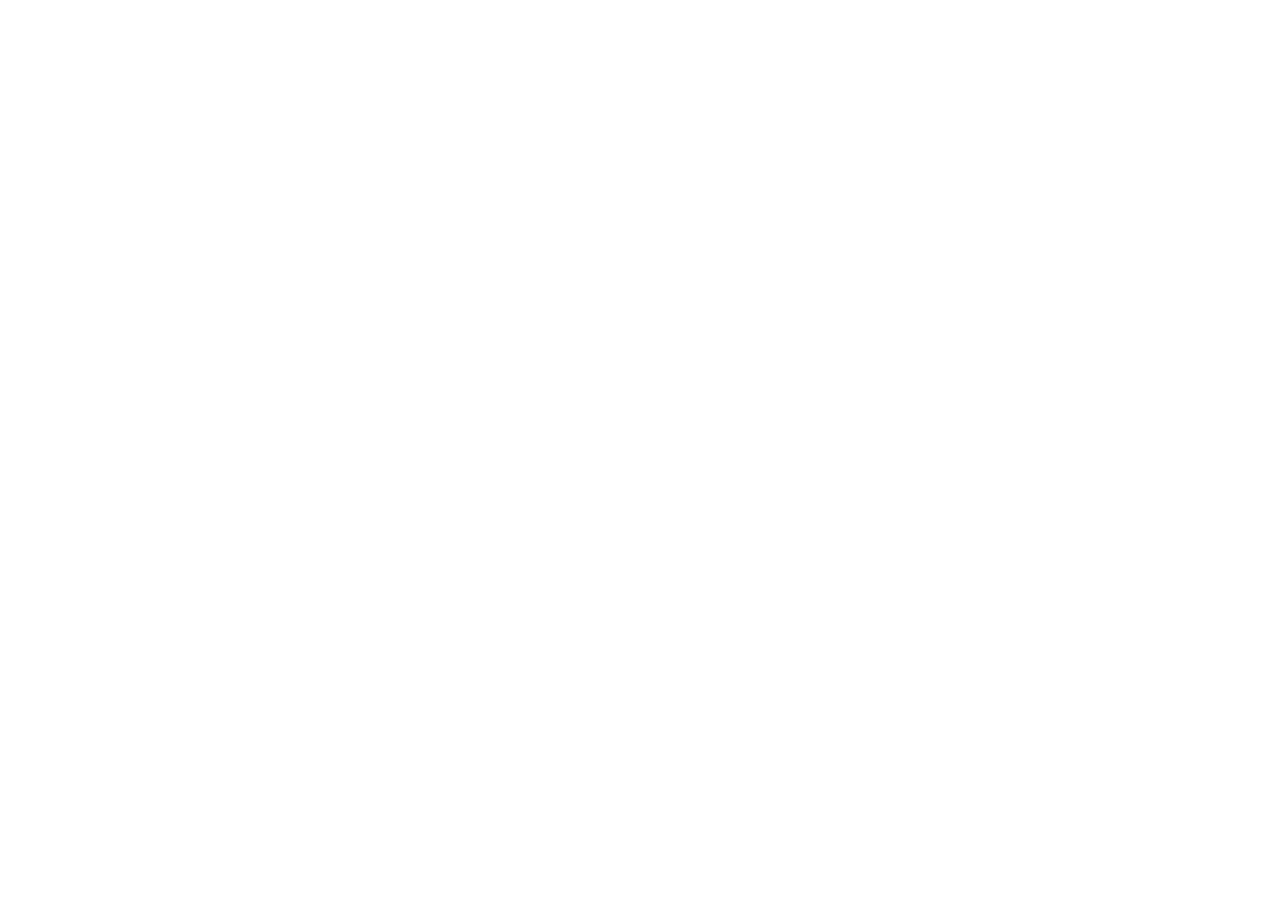
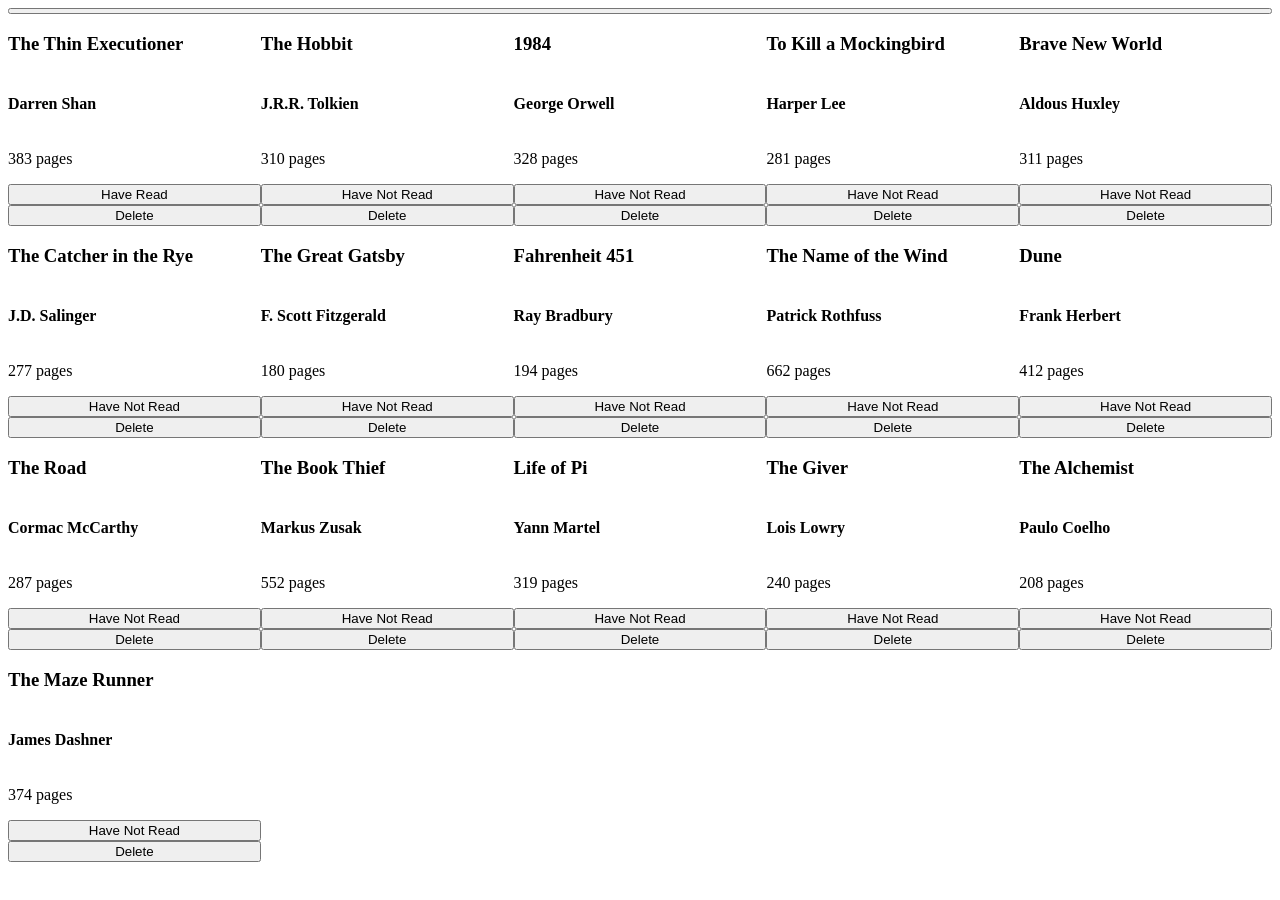
Before and after one commit to skdoosh/Project-Library, a plain HTML site: page index.html in a window 1280 px wide. Before the commit the page ends 800 px from the top, so only its background shows below. Drawn offline with Linux system fonts and the light colour scheme.

Commit message:
added read/not read toggle button, delete function with separation of concerns

```diff
--- a/index.html
+++ b/index.html
@@ -8,6 +8,7 @@
     <script src="script.js" defer></script>
 </head>
 <body>
-
+    <button class="new-book"></button>
+    <div class="card-container"></div>
 </body>
 </html>
--- a/script.js
+++ b/script.js
@@ -0,0 +1,106 @@
+const myLibrary = [];
+
+function Book(title, author, pages, haveRead){
+    if (!new.target) {
+        throw Error("You must use the 'new' operator to call the constructor");
+    }
+    this.title = title;
+    this.id = crypto.randomUUID();
+    this.author = author;
+    this.pages = pages;
+    this.haveRead = haveRead;
+    if(this.haveRead == true){
+        this.word = '';
+    }else {
+        this.word = 'not';
+    }
+    this.info = function() {
+        return (`${this.title} by ${this.author}, ${this.pages} pages, ${this.word} read.`);
+    };
+}
+
+
+function addBookToLibrary(Title, Author, Pages, HaveRead){
+    myLibrary.push(new Book(Title, Author, Pages, HaveRead));
+    renderLibrary();
+}
+
+addBookToLibrary("The Thin Executioner", "Darren Shan", 383, true);
+addBookToLibrary("The Hobbit", "J.R.R. Tolkien", 310, false);
+addBookToLibrary("1984", "George Orwell", 328, false);
+addBookToLibrary("To Kill a Mockingbird", "Harper Lee", 281, false);
+addBookToLibrary("Brave New World", "Aldous Huxley", 311, false);
+addBookToLibrary("The Catcher in the Rye", "J.D. Salinger", 277, false);
+addBookToLibrary("The Great Gatsby", "F. Scott Fitzgerald", 180, false);
+addBookToLibrary("Fahrenheit 451", "Ray Bradbury", 194, false);
+addBookToLibrary("The Name of the Wind", "Patrick Rothfuss", 662, false);
+addBookToLibrary("Dune", "Frank Herbert", 412, false);
+addBookToLibrary("The Road", "Cormac McCarthy", 287, false);
+addBookToLibrary("The Book Thief", "Markus Zusak", 552, false);
+addBookToLibrary("Life of Pi", "Yann Martel", 319, false);
+addBookToLibrary("The Giver", "Lois Lowry", 240, false);
+addBookToLibrary("The Alchemist", "Paulo Coelho", 208, false);
+addBookToLibrary("The Maze Runner", "James Dashner", 374, false);
+
+
+function renderLibrary(){
+    const cardBox = document.querySelector('.card-container');
+    cardBox.innerHTML = '';
+    myLibrary.forEach((x) => {
+        const card = document.createElement('div');
+        card.className = "card";
+        card.setAttribute("data-id", `${x.id}`)
+        const title = document.createElement('h3');
+        title.className = "title";
+        const author = document.createElement('h4');
+        author.className = "author";
+        const readToggle = document.createElement('button');
+        readToggle.className = "read-toggle";
+        const pages = document.createElement('p');
+        pages.textContent = `${x.pages} pages`;
+
+        title.textContent = x.title;
+        author.textContent = x.author;
+        if (x.haveRead == false) {
+            readToggle.textContent = "Have Not Read";
+        }else {
+            readToggle.textContent = "Have Read";
+        }
+
+        readToggle.addEventListener('click',(e)=>{
+            const no = myLibrary.findIndex(obj => obj.id === e.target.parentElement.dataset.id);
+            if(readToggle.textContent == "Have Not Read"){
+                readToggle.textContent = "Have Read";
+                myLibrary[no].haveRead = true;
+            }else{
+                readToggle.textContent = 'Have Not Read';
+                myLibrary[no].haveRead = false;
+            }
+            console.log(myLibrary[no]);
+
+        });
+
+        const del = document.createElement('button');
+        del.textContent = "Delete";
+        del.addEventListener('click',(e)=>{
+            const delId = e.target.parentElement.dataset.id;
+            const index = myLibrary.findIndex(obj => obj.id === delId);
+            if (index > -1) { // only splice array when item is found
+                myLibrary.splice(index, 1); // 2nd parameter means remove one item only
+            }
+            console.log(myLibrary);
+            e.target.parentElement.remove();
+        })
+
+        card.appendChild(title);
+        card.appendChild(author);
+        card.appendChild(pages);
+        card.appendChild(readToggle);
+        card.appendChild(del);
+
+        const parent = document.querySelector('.card-container');
+
+        parent.appendChild(card);
+
+    })
+}
--- a/style.css
+++ b/style.css
@@ -0,0 +1,15 @@
+.card-container {
+    display: grid;
+    flex: 1;
+    grid-template: repeat(5, 1fr) / repeat(5, 1fr);
+}
+
+body {
+    display: flex;
+    flex-direction: column;
+}
+
+.card {
+    display: flex;
+    flex-direction: column;
+}
```
